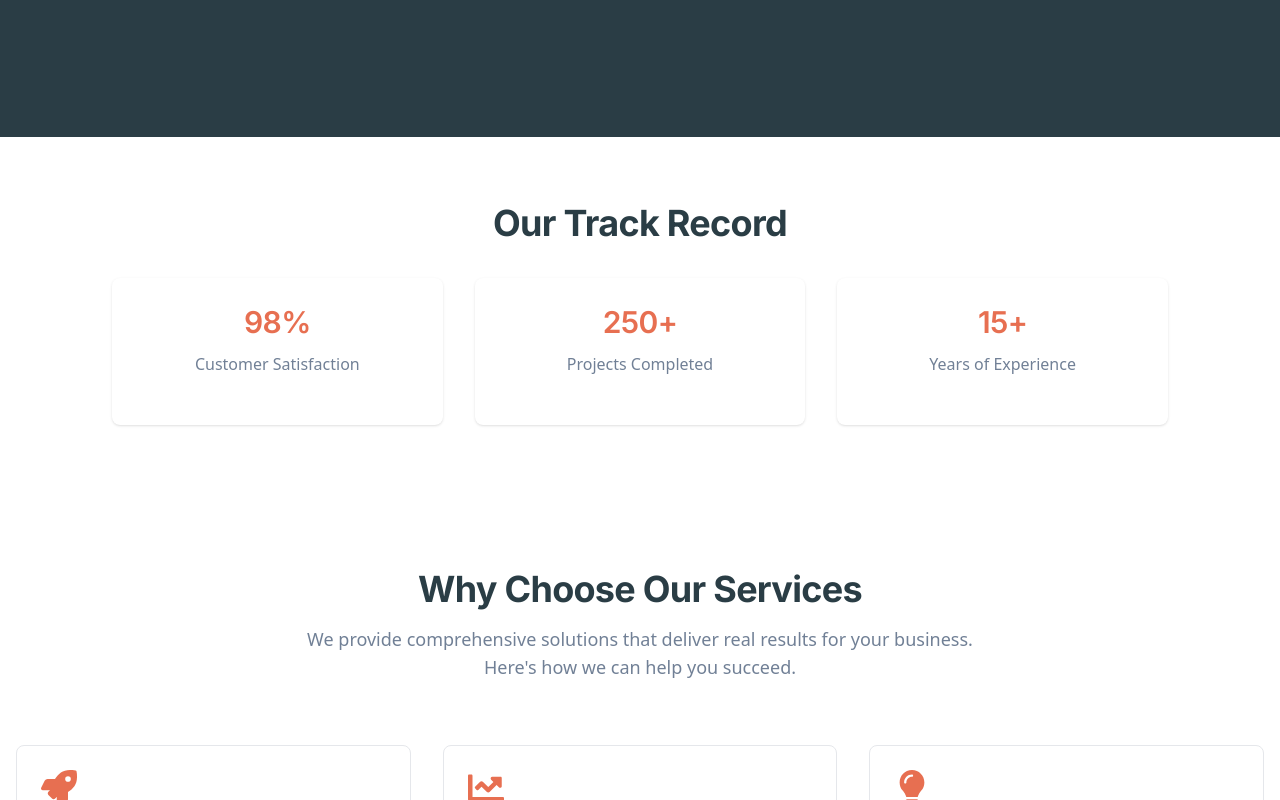
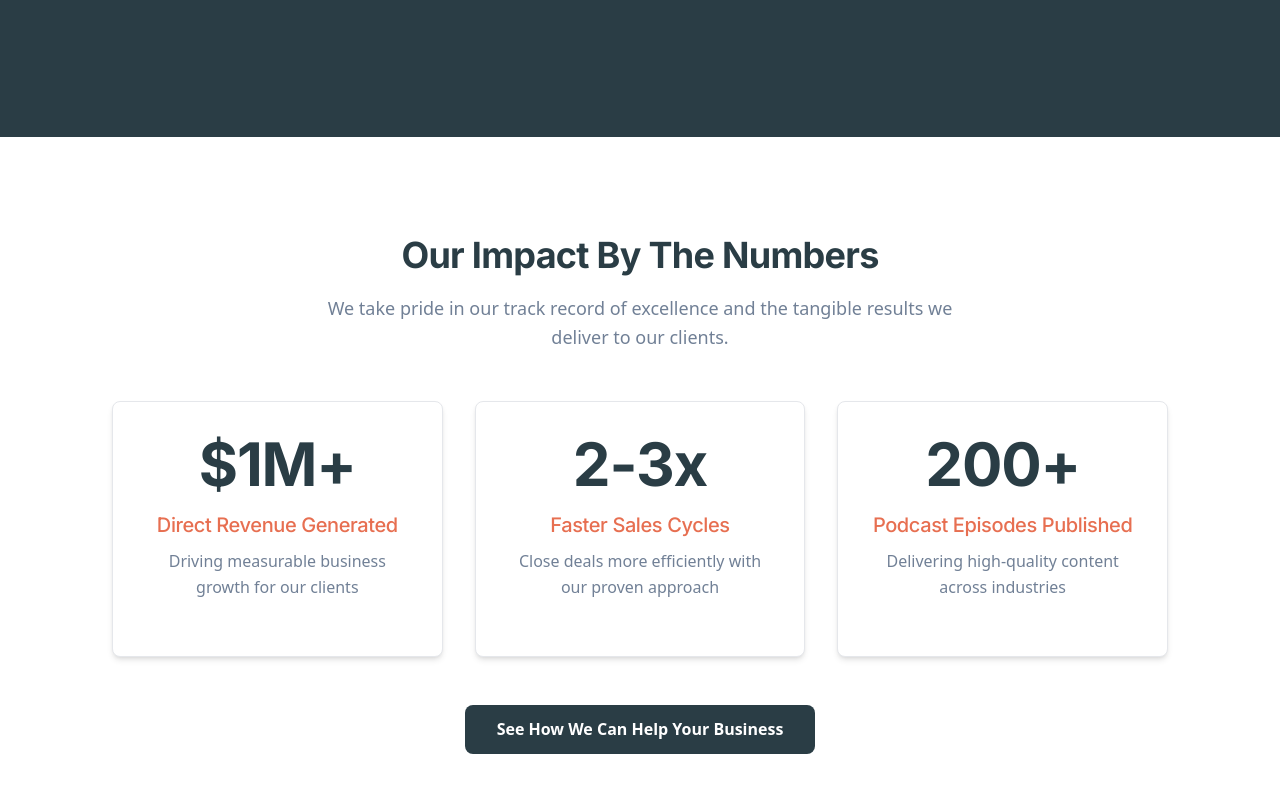
Before and after one commit to ZootNaps/website, a Next.js app: page / in a window 1280 px wide. Shown: the part 1080-1880 px from the top of the page. Built offline with nearby package versions, Linux system fonts and the light colour scheme.

Commit message:
modified metrics section

```diff
--- a/src/components/home/MetricsSection.tsx
+++ b/src/components/home/MetricsSection.tsx
@@ -6,29 +6,87 @@ import Typography from '@/components/ui/Typography';
 
 export default function MetricsSection() {
   return (
-    <Section background="light" spacing="md">
+    <Section background="light" spacing="lg">
       <div className="container mx-auto px-4">
-        <Typography
-          variant="h2"
-          color="primary"
-          className="text-center mb-8"
-        >
-          Our Track Record
-        </Typography>
+        <div className="text-center mb-12">
+          <Typography
+            variant="h2"
+            color="primary"
+            className="mb-4"
+          >
+            Our Impact By The Numbers
+          </Typography>
+          <Typography variant="body-lg" className="max-w-2xl mx-auto">
+            We take pride in our track record of excellence and the tangible results we deliver to our clients.
+          </Typography>
+        </div>
 
-        <div className="grid grid-cols-1 md:grid-cols-3 gap-8 text-center">
-          <div className="p-6 bg-white rounded-lg shadow-sm">
-            <Typography variant="h3" color="secondary" className="mb-2">98%</Typography>
-            <Typography variant="body">Customer Satisfaction</Typography>
+        <div className="grid grid-cols-1 md:grid-cols-3 gap-8">
+          {/* First metric card */}
+          <div className="p-8 bg-white rounded-lg border border-gray-200 shadow-md hover:shadow-lg transition-shadow duration-300">
+            <div className="flex flex-col items-center text-center">
+              <Typography
+                variant="h3"
+                color="primary"
+                className="text-5xl md:text-6xl font-bold mb-4"
+              >
+                $1M+
+              </Typography>
+              <Typography variant="subheading" color="secondary" className="mb-2">
+                Direct Revenue Generated
+              </Typography>
+              <Typography variant="body" color="gray">
+                Driving measurable business growth for our clients
+              </Typography>
+            </div>
           </div>
-          <div className="p-6 bg-white rounded-lg shadow-sm">
-            <Typography variant="h3" color="secondary" className="mb-2">250+</Typography>
-            <Typography variant="body">Projects Completed</Typography>
+
+          {/* Second metric card */}
+          <div className="p-8 bg-white rounded-lg border border-gray-200 shadow-md hover:shadow-lg transition-shadow duration-300">
+            <div className="flex flex-col items-center text-center">
+              <Typography
+                variant="h3"
+                color="primary"
+                className="text-5xl md:text-6xl font-bold mb-4"
+              >
+                2-3x
+              </Typography>
+              <Typography variant="subheading" color="secondary" className="mb-2">
+                Faster Sales Cycles
+              </Typography>
+              <Typography variant="body" color="gray">
+                Close deals more efficiently with our proven approach
+              </Typography>
+            </div>
           </div>
-          <div className="p-6 bg-white rounded-lg shadow-sm">
-            <Typography variant="h3" color="secondary" className="mb-2">15+</Typography>
-            <Typography variant="body">Years of Experience</Typography>
+
+          {/* Third metric card */}
+          <div className="p-8 bg-white rounded-lg border border-gray-200 shadow-md hover:shadow-lg transition-shadow duration-300">
+            <div className="flex flex-col items-center text-center">
+              <Typography
+                variant="h3"
+                color="primary"
+                className="text-5xl md:text-6xl font-bold mb-4"
+              >
+                200+
+              </Typography>
+              <Typography variant="subheading" color="secondary" className="mb-2">
+                Podcast Episodes Published
+              </Typography>
+              <Typography variant="body" color="gray">
+                Delivering high-quality content across industries
+              </Typography>
+            </div>
           </div>
+        </div>
+
+        <div className="mt-12 text-center">
+          <a
+            href="/contact"
+            className="inline-block bg-primary hover:bg-primary-dark text-white font-semibold py-3 px-8 rounded-lg transition-colors duration-300"
+          >
+            See How We Can Help Your Business
+          </a>
         </div>
       </div>
     </Section>
```
